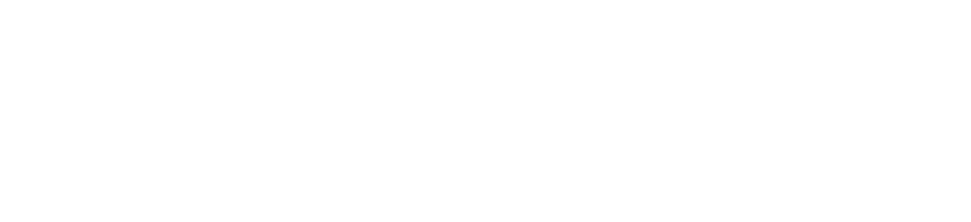
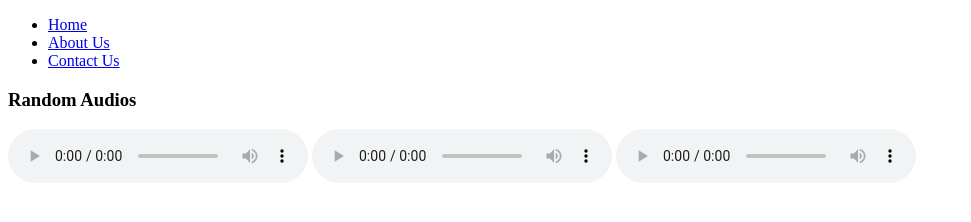
Before and after one commit to acciojob/semantic-navbar-and-audios-manishakumari33, a website: page main.html in a window 1280 px wide. Shown: the whole page, without its empty margins (0-971 px from the left). Drawn offline with Linux system fonts and the light colour scheme.

Commit message:
created a submission

```diff
--- a/main.html
+++ b/main.html
@@ -10,7 +10,17 @@
 	<!-- the entire body must be written by student -->
     <script type="text/javascript" src="./script.js">
 </script>
+  <nav>
+    <ul>
+      <li><a href="home.html">Home</a></li>
+      <li><a href="about.html">About Us</a></li>
+      <li><a href="contact.html">Contact Us</a></li>
+    </ul>
+  </nav>
 
+  <h3>Random Audios</h3>
+  <audio src="http://commondatastorage.googleapis.com/codeskulptor-demos/DDR_assets/Kangaroo_MusiQue_-_The_Neverwritten_Role_Playing_Game.mp3" controls></audio>
+  <audio src="http://commondatastorage.googleapis.com/codeskulptor-assets/Epoq-Lepidoptera.ogg" controls></audio>
+  <audio src="http://codeskulptor-demos.commondatastorage.googleapis.com/pang/paza-moduless.mp3" controls></audio>
 </body>
-
 </html>
```
